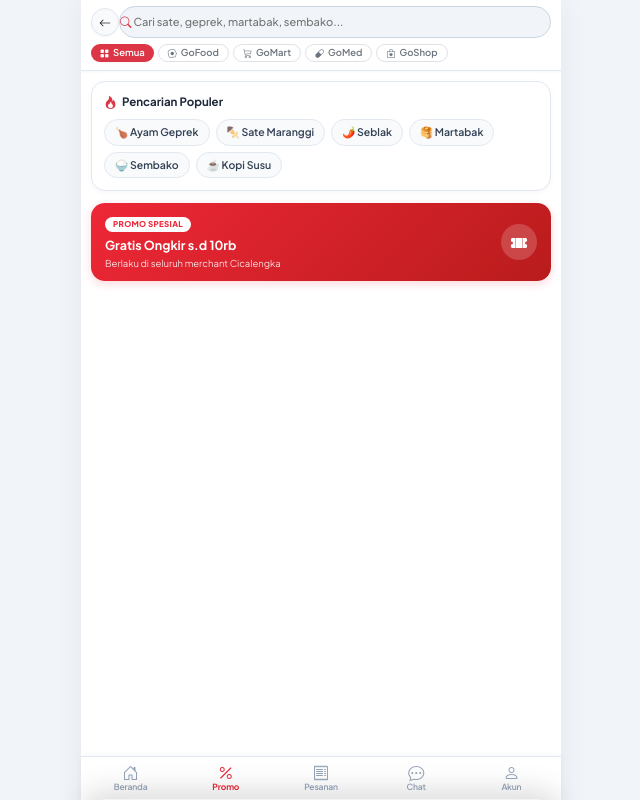
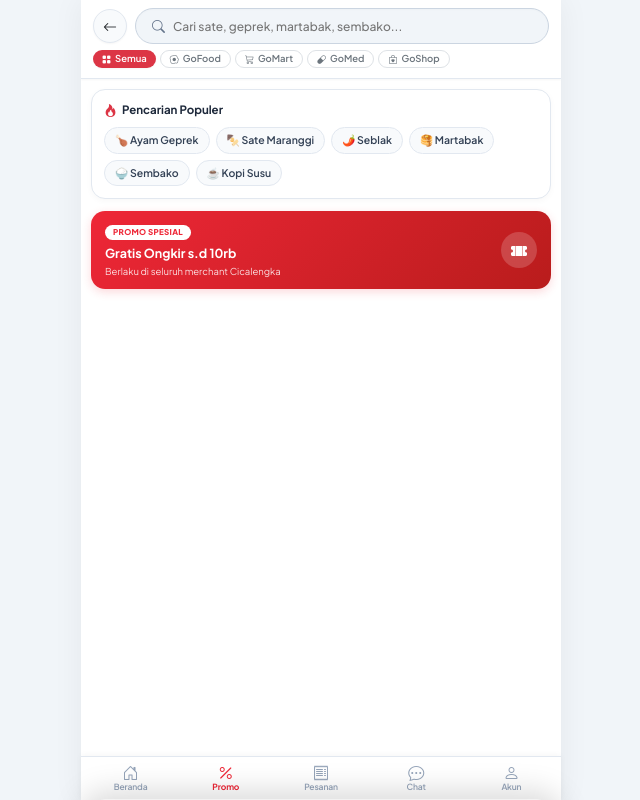
Before and after one commit to qipaw990/mhcstore, a PHP site: page /search in a window 1280 px wide. Shown: the whole page, without its empty margins (319-959 px from the left). Run offline with PHP 8.4, Linux system fonts and the light colour scheme; data that the repository does not hold is empty; some libraries are stand-ins or nearby versions.

Commit message:
style: refine search header bar layout, spacing and icon alignment

```diff
--- a/public/service-worker.js
+++ b/public/service-worker.js
@@ -1,11 +1,11 @@
 /**
- * CicalengkaGO Service Worker v3.0.0
+ * CicalengkaGO Service Worker v3.1.0
  * Resilient Network-First Strategy
  * Third-party CDN: Stale-While-Revalidate
  * Dynamic Pages / Payments / API: Pure Network Bypass (Never Intercept)
  */
 
-const SW_VERSION = '3.0.0';
+const SW_VERSION = '3.1.0';
 const CACHE_LOCAL = 'cicago-local-v' + SW_VERSION;
 const CACHE_CDN   = 'cicago-cdn-v2';
 
--- a/views/customer/search.php
+++ b/views/customer/search.php
@@ -1,15 +1,15 @@
 <!-- Gojek Search Header Bar -->
-<div class="bg-white border-bottom sticky-top shadow-2xs" style="z-index: 1020; border-bottom-color: #E2E8F0 !important; padding: 6px 10px 6px !important;">
-    <div class="d-flex align-items-center gap-1.5 w-100">
-        <a href="<?= $baseUrl ?>" class="btn btn-light btn-sm rounded-circle d-flex align-items-center justify-content-center flex-shrink-0 shadow-2xs" style="width: 28px; height: 28px; border: 1px solid #E2E8F0; background: #F8FAFC; padding: 0;">
-            <i class="bi bi-arrow-left text-dark" style="font-size: 12px;"></i>
+<div class="bg-white border-bottom sticky-top shadow-2xs" style="z-index: 1020; border-bottom-color: #E2E8F0 !important; padding: 8px 12px !important;">
+    <div class="d-flex align-items-center gap-2 w-100">
+        <a href="<?= $baseUrl ?>" class="btn btn-light btn-sm rounded-circle d-flex align-items-center justify-content-center flex-shrink-0 shadow-2xs" style="width: 34px; height: 34px; border: 1px solid #E2E8F0; background: #F8FAFC; padding: 0;">
+            <i class="bi bi-arrow-left text-dark" style="font-size: 14px;"></i>
         </a>
         <form action="<?= $baseUrl ?>/search" method="GET" class="flex-grow-1 m-0 position-relative min-w-0">
-            <div class="m-0 d-flex align-items-center gap-1.5 px-2.5 rounded-pill overflow-hidden" style="background: #F1F5F9; border: 1px solid #CBD5E1; height: 32px;">
-                <i class="bi bi-search text-danger flex-shrink-0" style="font-size: 11.5px;"></i>
-                <input type="text" name="q" id="search-input" value="<?= htmlspecialchars($query ?? '') ?>" placeholder="Cari sate, geprek, martabak, sembako..." autocomplete="off" style="border: none; background: transparent; outline: none; font-size: 11px; width: 100%; font-weight: 500; color: #1E293B;">
+            <div class="m-0 d-flex align-items-center gap-2 px-3 rounded-pill" style="background: #F1F5F9; border: 1px solid #CBD5E1; height: 36px; box-shadow: inset 0 1px 2px rgba(0,0,0,0.02);">
+                <i class="bi bi-search flex-shrink-0" style="font-size: 13px; color: #64748B;"></i>
+                <input type="text" name="q" id="search-input" value="<?= htmlspecialchars($query ?? '') ?>" placeholder="Cari sate, geprek, martabak, sembako..." autocomplete="off" style="border: none; background: transparent; outline: none; font-size: 12px; font-weight: 500; color: #0F172A; width: 100%; height: 100%; padding: 0; line-height: normal;">
                 <?php if (!empty($query)): ?>
-                    <a href="<?= $baseUrl ?>/search<?= !empty($_GET['module_id']) ? '?module_id=' . (int)$_GET['module_id'] : '' ?>" class="text-muted text-decoration-none ms-1 flex-shrink-0" title="Hapus"><i class="bi bi-x-circle-fill text-secondary" style="font-size: 12px;"></i></a>
+                    <a href="<?= $baseUrl ?>/search<?= !empty($_GET['module_id']) ? '?module_id=' . (int)$_GET['module_id'] : '' ?>" class="text-muted text-decoration-none ms-1 flex-shrink-0 d-flex align-items-center" title="Hapus"><i class="bi bi-x-circle-fill text-secondary" style="font-size: 14px;"></i></a>
                 <?php endif; ?>
             </div>
             <?php if (!empty($_GET['module_id'])): ?>
```
